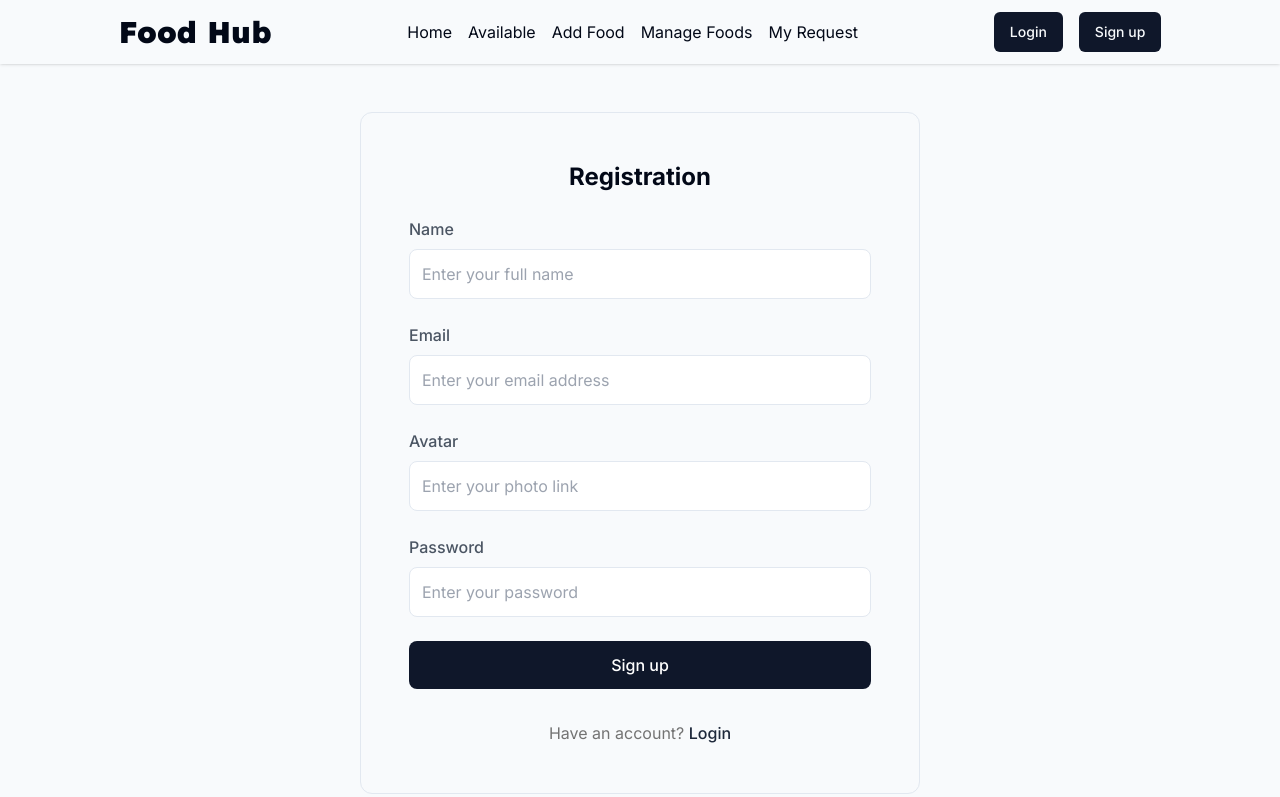
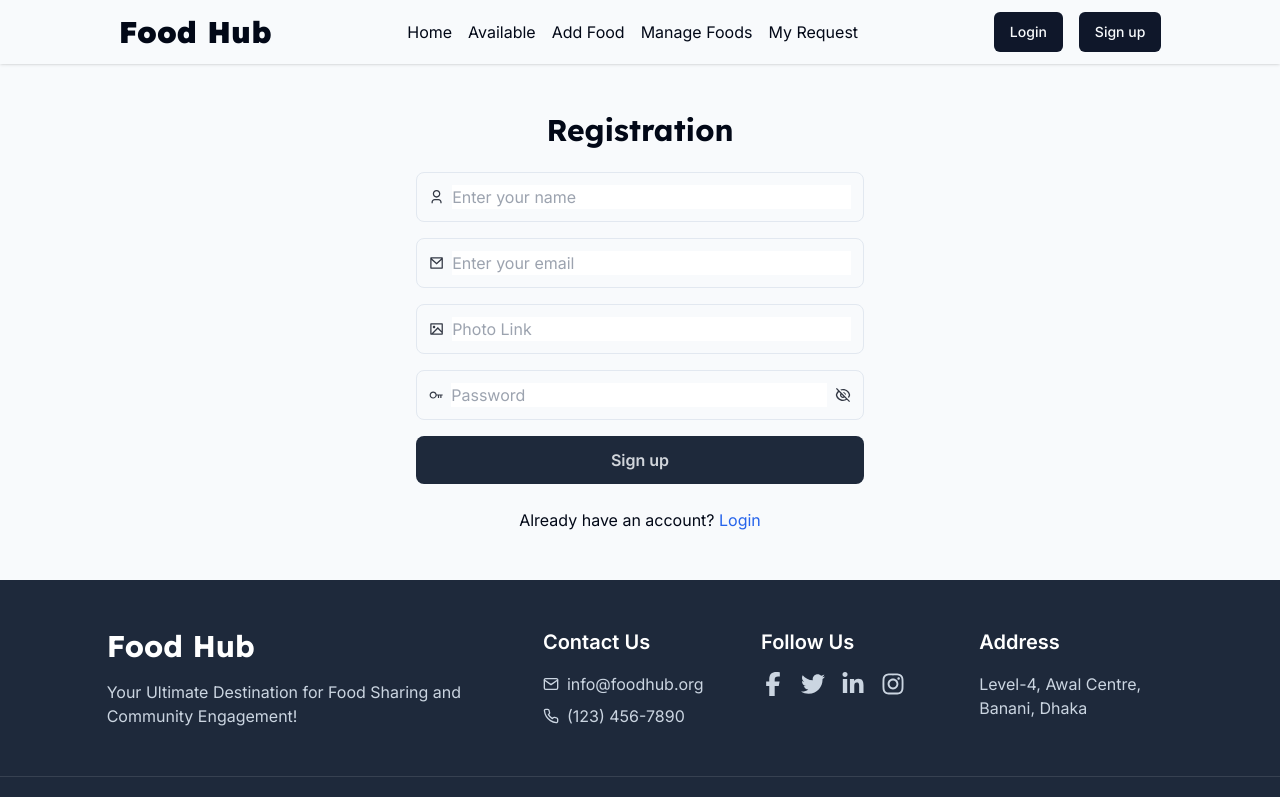
Before and after one commit to rironib/A11-Food-Hub-Client, a React (Vite) app: page /register in a window 1280 px wide. Shown: the top 797 px of the page. Built offline with nearby package versions, Linux system fonts and the light colour scheme; no server answers.

Commit message:
Update Register.jsx

```diff
--- a/src/pages/Register/Register.jsx
+++ b/src/pages/Register/Register.jsx
@@ -1,11 +1,23 @@
+import axios from "axios";
+import {
+    RiMailLine,
+    RiKeyLine,
+    RiEyeLine,
+    RiEyeOffLine,
+    RiUser3Line,
+    RiImageLine,
+} from "react-icons/ri";
+import {useState} from "react";
+import {Link, useLocation, useNavigate} from "react-router-dom";
+import { toast } from 'react-toastify';
+import 'react-toastify/dist/ReactToastify.css';
 import {Helmet} from "react-helmet-async";
-import {Link, useLocation, useNavigate} from "react-router-dom";
 import useAuth from "@/hooks/useAuth.jsx";
-import {toast} from "react-toastify";
-import axios from "axios";
+
 
 const Register = () => {
     const {createUser, updateUser} = useAuth();
+    const [showPass, setShowPass] = useState(false);
 
     const location = useLocation();
     const navigate = useNavigate();
@@ -17,38 +29,17 @@ const Register = () => {
         const photoURL = form.get('photo');
         const email = form.get('email');
         const password = form.get('password');
-        console.log(name, email, password);
 
         // Create user
         createUser(email, password)
-            .then((userCredential) => {
-                const user = userCredential.user;
-                // console.log(user);
-                const uid = user?.uid;
-                const creationTime = user?.metadata?.creationTime;
-                const lastSignInTime = user?.metadata?.lastSignInTime;
-
-                const newUser = {uid, email, displayName, photoURL, creationTime, lastSignInTime};
-
-                // Get access token
-                axios.post('https://car-doctor-api.vercel.app/jwt', email, {withCredentials: true})
-                    .then(res => console.log(res.data))
-                    .catch(error => console.error(error));
-
-                // Using axios
-                axios.post('https://espresso-emporium-server-mu.vercel.app/register', newUser)
-                    .then((data) => {
-                        const result = data.data;
-                        if (result.insertedId) {
-                            navigate(location?.state ? location.state : '/');
-                            toast.success("Account created successfully");
-                        }
-                    })
-
+            .then(() => {
                 updateUser(displayName, photoURL)
-                    .then(() => {} )
-                    .catch(() => {
-                        return null;
+                    .then(() => {
+                        navigate(location?.state ? location.state : '/');
+                        toast.success("Account created successfully");
+                    } )
+                    .catch((error) => {
+                        toast.error(error.message);
                     });
             })
             .catch((error) => {
@@ -60,46 +51,46 @@ const Register = () => {
                 toast.error(error.message);
             });
     }
-
     return (
         <>
             <Helmet>
-                <title>Food Hub | Register</title>
+                <title>Register</title>
             </Helmet>
-            <div className='h-full my-12 mx-auto max-w-[560px] grid gap-4'>
-                <div className='p-12 border rounded-xl'>
-                    <h2 className='font-bold text-2xl text-center'>Registration</h2>
-                    <form onSubmit={handleRegister} className='flex flex-col gap-6 mt-6'>
-                        <label className='flex flex-col gap-2'>
-                            <span className='font-medium text-gray-600'>Name</span>
-                            <input type="text" name='name' className='p-3 border rounded-lg outline-none'
-                                   placeholder='Enter your full name' required/>
+            <main className='max-w-[480px] w-full p-4 mx-auto my-8'>
+                <h1 className='font-lexend font-bold text-3xl mb-6 text-center'>Registration</h1>
+                <form onSubmit={handleRegister}>
+                    <div className='flex flex-col gap-4'>
+                        <label className="flex items-center gap-2 p-3 border rounded-lg">
+                            <RiUser3Line className='opacity-80'/>
+                            <input type="text" name='name' className="w-full outline-none" placeholder="Enter your name" required/>
                         </label>
-                        <label className='flex flex-col gap-2'>
-                            <span className='font-medium text-gray-600'>Email</span>
-                            <input type="text" name='email' className='p-3 border rounded-lg outline-none'
-                                   placeholder='Enter your email address' required/>
+                        <label className="flex items-center gap-2 p-3 border rounded-lg">
+                            <RiMailLine className='opacity-80'/>
+                            <input type="email" name='email' className="w-full outline-none" placeholder="Enter your email" required/>
                         </label>
-                        <label className='flex flex-col gap-2'>
-                            <span className='font-medium text-gray-600'>Avatar</span>
-                            <input type="text" name='photo' className='p-3 border rounded-lg outline-none'
-                                   placeholder='Enter your photo link' required/>
+                        <label className="flex items-center gap-2 p-3 border rounded-lg">
+                            <RiImageLine className='opacity-80'/>
+                            <input type="url" name='photo' className="w-full outline-none" placeholder="Photo Link" required/>
                         </label>
-                        <label className='flex flex-col gap-2'>
-                            <span className='font-medium text-gray-600'>Password</span>
-                            <input type='password' name='password'
-                                   className='p-3 border rounded-lg outline-none' placeholder='Enter your password'
-                                   required/>
+                        <label className="flex items-center gap-2 p-3 border rounded-lg">
+                            <RiKeyLine className='opacity-80'/>
+                            <input type={showPass ? 'text' : 'password'} name='password' className="w-full outline-none" placeholder="Password" required/>
+                            <span>
+                                {
+                                    showPass ? <RiEyeLine onClick={() => setShowPass(!showPass)}
+                                                          className='cursor-pointer opacity-80'/> :
+                                        <RiEyeOffLine onClick={() => setShowPass(!showPass)}
+                                                      className='cursor-pointer opacity-80'/>
+                                }
+                            </span>
                         </label>
-                        <button className='bg-slate-900 py-3 font-medium text-white rounded-lg outline-none'>
-                            Sign up
-                        </button>
-                    </form>
-                    <p className='mt-8 text-center text-[#737373]'>
-                        Have an account? <Link to='/login' className='font-medium text-slate-800'>Login</Link>
-                    </p>
-                </div>
-            </div>
+                        <button className='w-full bg-slate-800 py-3 font-semibold text-gray-300 rounded-lg'>Sign up</button>
+                        <div className='mt-2 text-center'>
+                            Already have an account? <Link to='/login' className='text-blue-600 text-center'>Login</Link>
+                        </div>
+                    </div>
+                </form>
+            </main>
         </>
     );
 };
```
